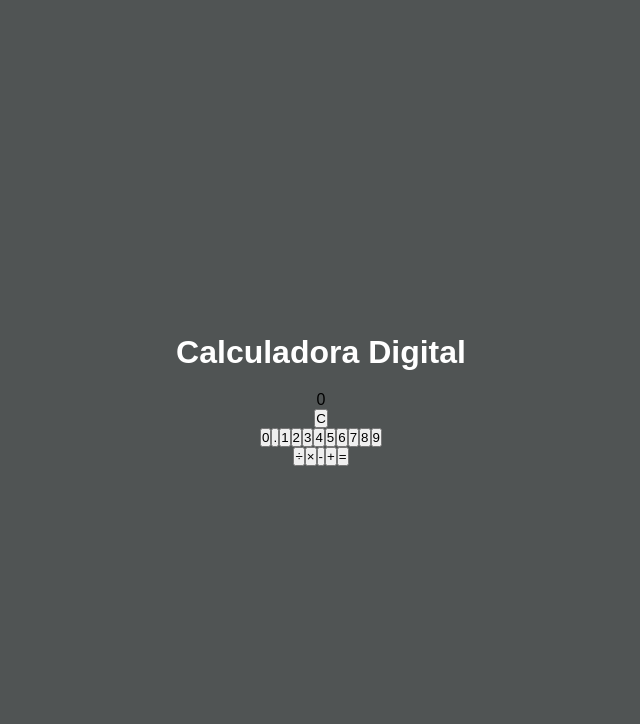
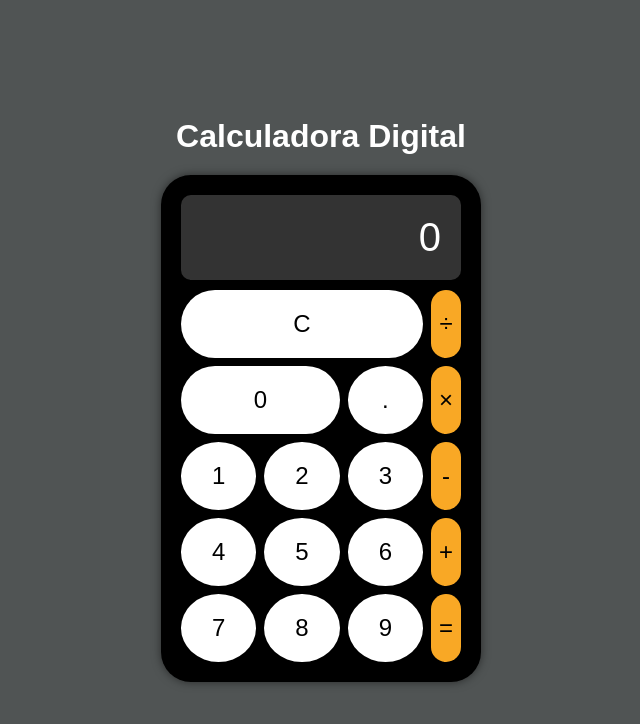
Before and after one commit to Thaynafp/Calculadora, a React (Vite) app: page / in a window 1280 px wide. Shown: the top 724 px of the page, without its empty margins (319-959 px from the left). Built offline with nearby package versions, Linux system fonts and the light colour scheme.

Commit message:
estilizando calculadora

```diff
--- a/src/css/calculadora.css
+++ b/src/css/calculadora.css
@@ -0,0 +1,80 @@
+.calculadora {
+    width: 320px;
+    background: var(--fontColor2);
+    border-radius: 30px;
+    padding: 20px;
+    box-shadow: 0 0 10px rgba(0,0,0,0.5);
+}
+
+.visor {
+    background-color: var(--bgVisor);
+    color: var(--fontColor1);
+    font-size: 2.5em;
+    text-align: right;
+    padding: 20px;
+    border-radius: 10px;
+    margin-bottom: 10px;
+}
+
+.teclado {
+    display: flex;
+}
+
+.teclas-input {
+    width: 300px;
+}
+
+.teclas-funcao {
+    display: grid;
+    grid-template-columns: repeat(3, 1fr);
+    gap: 8px;
+    margin-bottom: 8px;
+}
+
+.teclas-digitos {
+    display: grid;
+    grid-template-columns: repeat(3, 1fr);
+    grid-template-rows: repeat(4, 1fr);
+    gap: 8px;
+}
+
+.teclas-operadores {
+    display: grid;
+    grid-template-columns: 1fr;
+    gap: 8px;
+    margin-left: 8px;
+}
+
+.tecla {
+    background-color: var(--fontColor1);
+    border: none;
+    font-size: 1.5em;
+    padding: 20px 0;
+    cursor: pointer;
+    text-align: center;
+    border-radius: 50%;
+}
+
+.tecla:hover {
+    background-color: var(--bgTecla);
+}
+
+.teclas-operadores .tecla {
+    background-color: var(--bgTeclaOperador);
+    border-radius: 20px;
+    min-width: 30px;
+}
+
+.teclas-operadores .tecla:hover {
+    background-color: var(--bgOperadorHover);
+}
+
+.tecla-limpar {
+    grid-column: 1 / 4;
+    border-radius: 35px;
+}
+
+.tecla-0 {
+    grid-column: 1 / 3;
+    border-radius: 35px;
+}
--- a/src/css/global.css
+++ b/src/css/global.css
@@ -3,6 +3,10 @@
     --fontColor2: #000;
     --bgColor1: #505454;
     --bgColor2:#ffff;
+    --bgVisor:#333;
+    --bgTecla:#d0d0d0;
+    --bgTeclaOperador: #f9a825;
+    --bgOperadorHover: #f57f17;
 }
 
 *{
```
